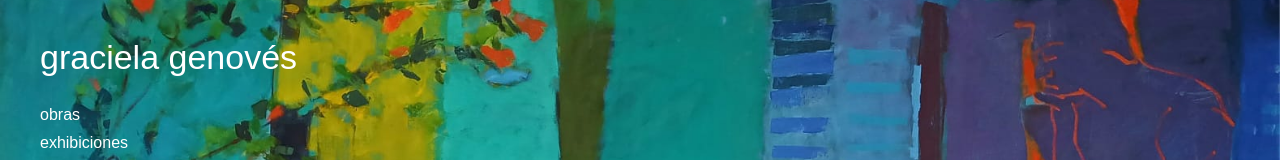
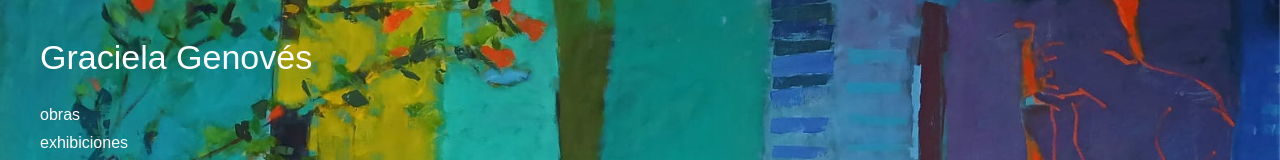
Before and after one commit to FlorenciaCampos/graciela-genoves-cms, a React (Vite) app in the folder frontend/graciela-genoves-web/: page / in a window 1280 px wide. Shown: the top 160 px of the page. Built offline with nearby package versions, Linux system fonts and the light colour scheme.

Commit message:
se modifica el nombre de Graciela Genoves en la home

```diff
--- a/frontend/graciela-genoves-web/src/pages/Home.jsx
+++ b/frontend/graciela-genoves-web/src/pages/Home.jsx
@@ -12,7 +12,7 @@ function Home() {
 
       <div className="home__interface">
         <header className="home__header">
-          <h1 className="home__name">graciela genovés</h1>
+          <h1 className="home__name">Graciela Genovés</h1>
 
           <nav className="home__nav">
             <a href="/oleos">obras</a>
```
